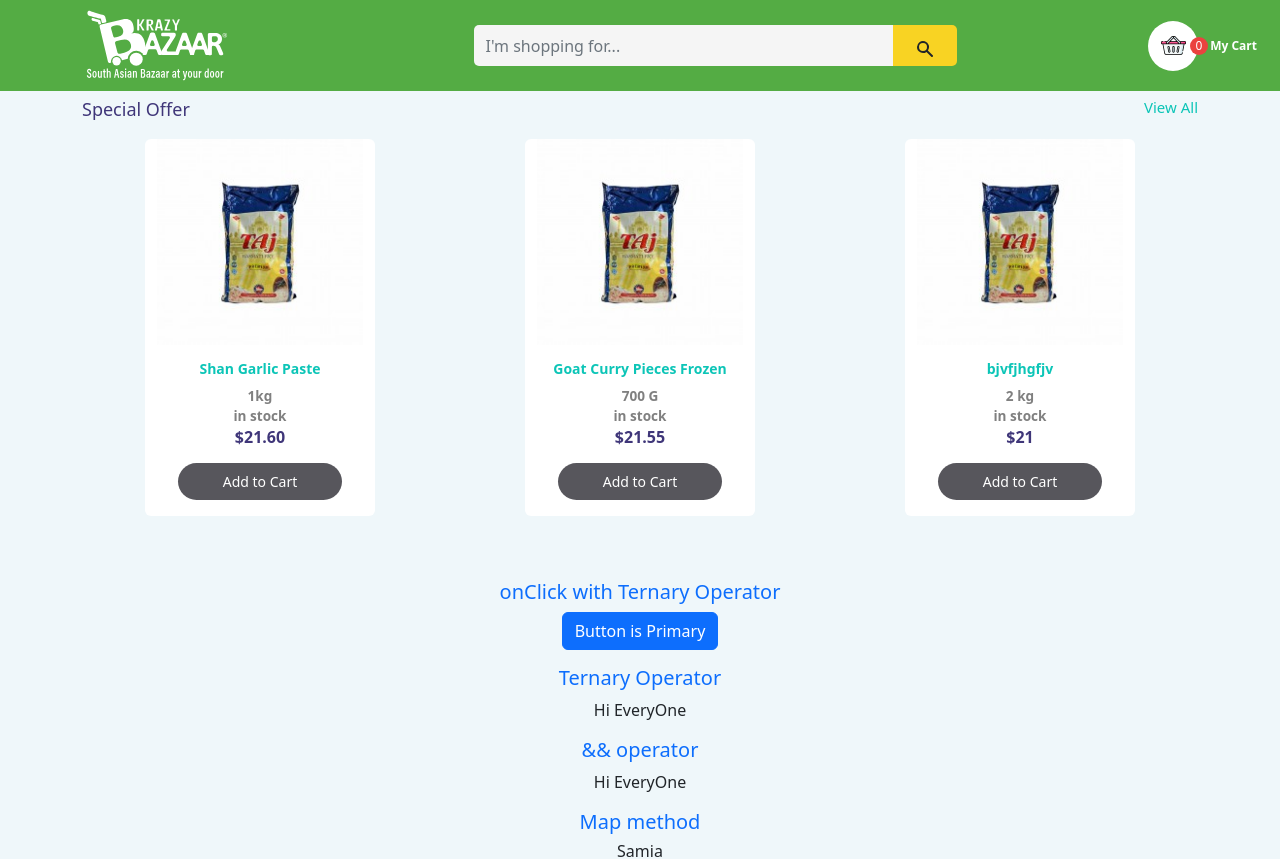
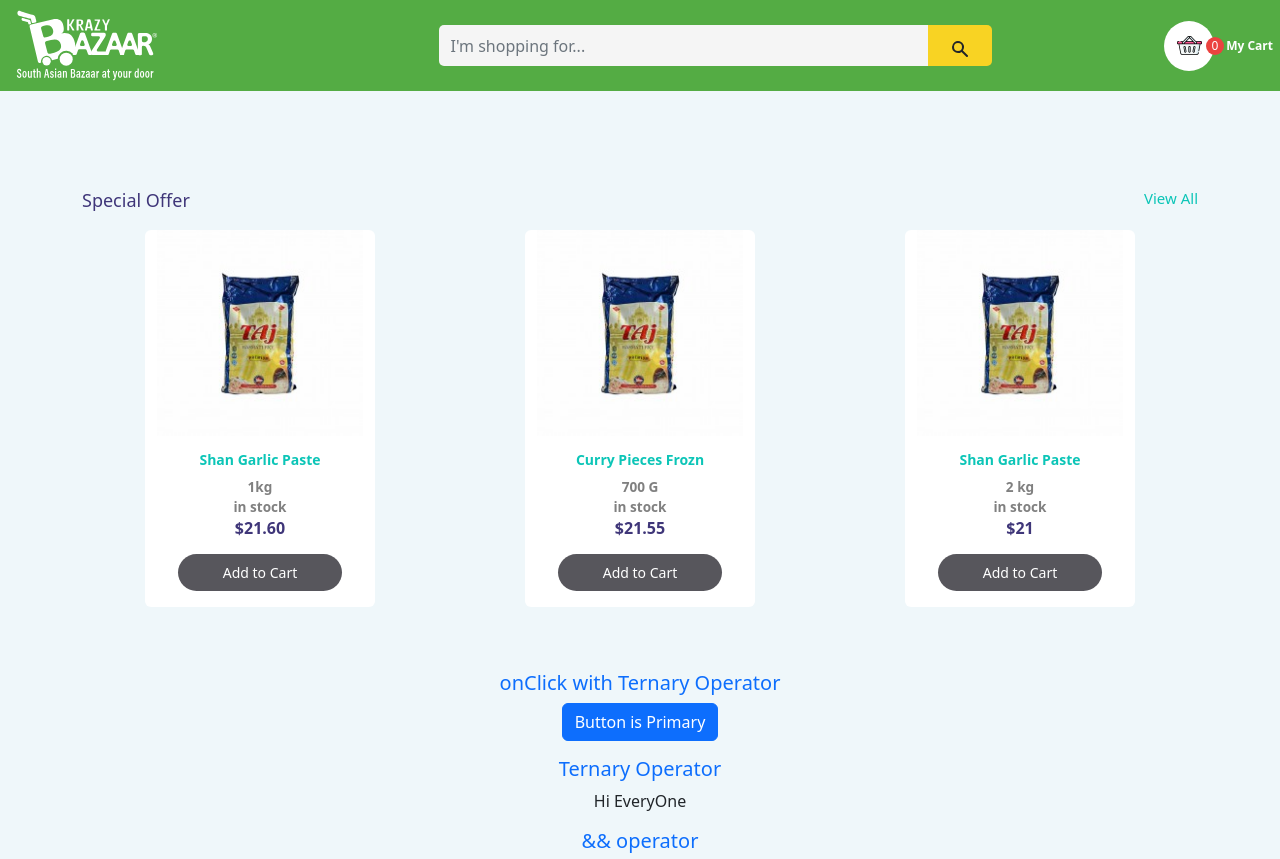
Before and after one commit to mrsamia/krazybazar_practice, a React (Create React App) app: page / in a window 1280 px wide. Shown: the top 859 px of the page. Built offline with nearby package versions, Linux system fonts and the light colour scheme.

Commit message:
SRM | Nav

```diff
--- a/src/Components/CardData.js
+++ b/src/Components/CardData.js
@@ -10,7 +10,7 @@
   {
     id: 2,
     quantity:1,
-    title: "Goat Curry Pieces Frozen",
+    title: "Curry Pieces Frozn",
     amount: "700 G",
     stock: "in stock",
     price: "$21.55",
@@ -18,7 +18,7 @@
   {
     id: 3,
     quantity:1,
-    title: "bjvfjhgfjv",
+    title: "Shan Garlic Paste",
     amount: "2 kg",
     stock: "in stock",
     price: "$21",
--- a/src/Components/CartInnerPart.js
+++ b/src/Components/CartInnerPart.js
@@ -9,31 +9,34 @@
     setValue(value + 1);
   }
   function DecClickHandler() {
-    setValue(value - 1);
+    setValue(value <= 0 ? value : value - 1);
   }
 
   return (
-    <div className="row d-flex align-items-center" style={{ height: "80px" }}>
-      <div className="col-2">
+    <div className="row d-flex align-items-center">
+      <div className="col-2 p-0">
         <span onClick={IncreaseHandler}>+</span>
         <br></br>
         <span>{value}</span>
         <br></br>
         <span onClick={DecClickHandler}>-</span>
       </div>
-      <div className="col-3" style={{ width: "45%" }}>
+      <div className="col-6 p-0 d-flex">
         <div>
-          <span className="black-bold-text">{props.title}</span>
-          <br></br>
-          <span style={{ fontWeight: "bold" }}>{props.price}</span>
+          <img className="img-flui" src={pic1} alt="img" />
+        </div>
+        <div className="d-flex align-items-center">
+          <div>
+            <span className="black-bold-text">{props.title}</span>
+            <br></br>
+            <span className="fw-bold">{props.price}</span>
+          </div>
         </div>
       </div>
-      <div className="col-2">
-        <p className="d-flex align-items-center" style={{ fontWeight: "bold" }}>
-          {props.price}
-        </p>
+      <div className="col-2 ">
+        <p className="d-flex align-items-center fw-bold">{props.price}</p>
       </div>
-      <div className="col-2">
+      <div className="col-2 p-0">
         <RxCross2 />
       </div>
     </div>
--- a/src/Components/Nav.js
+++ b/src/Components/Nav.js
@@ -1,42 +1,35 @@
 import React from "react";
 import Searchbtn from "./Searchbtn";
 import "./component.css";
+import "../Styles/nav.css";
 import logo from "../Images/updated-logo.svg";
 import myCart from "../Images/my-cart.svg";
-import Container from 'react-bootstrap/Container';
-
-import Navbar from 'react-bootstrap/Navbar';
+import Container from "react-bootstrap/Container";
+import Navbar from "react-bootstrap/Navbar";
+import Nav from "react-bootstrap/Nav";
 
 function Naav(props) {
   return (
-
-
-    <Navbar expand="lg" className="bgnav" fixed="top">
-
-      <Container className="d-flex justify-content-between">
-        <div>
+    <Navbar className="bgnav" expand="lg">
+      <Container fluid>
         <img className="brand-logo" src={logo} alt="img" />
-        </div>
-
-        <div className="w-100" style={{position:"relative"}}>
-          <Navbar.Toggle aria-controls="basic-navbar-nav"  />
-          <Navbar.Collapse id="basic-navbar-nav" style={{justifyContent:"center"}} >
+        <Navbar.Toggle aria-controls="navbarScroll" />
+        <Navbar.Collapse id="navbarScroll" className="nav-collapse-wrapper">
+          <Nav
+            className="me-auto my-2 my-lg-0 justify-content-center"
+            style={{ maxHeight: "100px", width: "100%" }}
+            navbarScroll
+          >
             <Searchbtn />
-            <div className="icon-white-rounded-bg d-flex justify-content-center align-items-center ">
+          </Nav>
+          <div className="icon-white-rounded-bg">
             <img src={myCart} alt="img" />
             <span className="counter">0</span>
             <span className="icon-title">My Cart</span>
           </div>
         </Navbar.Collapse>
-        </div>
       </Container>
-
     </Navbar>
-
-
-
-
-
   );
 }
 
--- a/src/Components/ProductCard.js
+++ b/src/Components/ProductCard.js
@@ -56,7 +56,7 @@
     <div className="container">
       <div className="row">
         {data.map((item) => (
-          <div className="col-4 pb-5">
+          <div className="col-sm-12 col-md-6 col-lg-4 pb-5">
             <div className="container card width">
               <img src={pic1} alt="img" />
               <div className="card-body">
--- a/src/Components/ShoppingCart.js
+++ b/src/Components/ShoppingCart.js
@@ -33,7 +33,7 @@
           </div>
           <div className="d-flex justify-content-between">
             <BlackBoldText name="Total Amount" />
-            <p className="" style={{ color: "red", fontWeight: "bold" }}>
+            <p className="text-danger fw-bold" >
               $13.30
             </p>
           </div>
--- a/src/Components/component.css
+++ b/src/Components/component.css
@@ -1,50 +1,4 @@
-.bgnav{
-    background-color: #54Ac44;
-  }
-.brand-logo{
-    height: 75px;
-    width: 150px;
-}
-.searchIcon{
-    background-color: #F8D323;
-}
-.icon-white-rounded-bg {
-    position: absolute;
-    height: 50px;
-    width: 50px;
-    background-color: white;
-    border-radius: 50%;
-    right: 0;
-}
-.counter{
-    position: absolute;
-    color: white;
-    font-size: 12px;
-    right: -10px;
-    background-color: #EB423F;
-    border-radius: 50%;
-    min-width: 18px;
-    height: 18px;
-}
-.icon-title{
-    position: absolute;
-    color: white;
-    font-size: 12px;
-    right: -59px;
-    font-weight: 700;
-}
 
-.input-group{
-    width:50%!important;
-}
-.form-control{
-    background-color: #f5f5f5!important;
-    border-color: #f5f5f5;
-    padding-right: 160px;
-    font-size: 14px;
-    border-radius: 5px 0px 0px 5px!important;
-    box-shadow: none;
-}
 
 .hiSearch {
     height: 41px;
@@ -102,7 +56,6 @@
 }
 
 .right{
-
     width: 380px!important;
     right: 0!important;
 }
@@ -157,3 +110,19 @@
     padding: 0px 6px;
     margin-bottom: auto;
 }
+.Img{
+    max-width: 100%;
+    height: auto;
+}
+.img-flui{
+    height: 70px;
+    width: 70px;
+}
+
+
+@media (max-width: 991.98px) {
+    .cartWrapper{
+        width: 100%;
+    }
+
+ }
--- /dev/null
+++ b/src/Styles/nav.css
@@ -0,0 +1,68 @@
+.bgnav{
+    background-color: #54Ac44;
+  }
+.brand-logo{
+    height: 75px;
+    width: 150px;
+}
+.searchIcon{
+    background-color: #F8D323;
+}
+.icon-white-rounded-bg {
+    position: absolute;
+    height: 50px;
+    width: 50px;
+    background-color: white;
+    border-radius: 50%;
+    right: 54px;
+    display: flex;
+    align-items: center;
+    justify-content: center;
+    /* right: 0; */
+}
+.counter{
+    position: absolute;
+    color: white;
+    font-size: 12px;
+    right: -10px;
+    background-color: #EB423F;
+    border-radius: 50%;
+    min-width: 18px;
+    height: 18px;
+}
+.icon-title{
+    position: absolute;
+    color: white;
+    font-size: 12px;
+    right: -59px;
+    font-weight: 700;
+}
+.nav-collapse-wrapper{
+    position: relative;
+}
+
+.input-group{
+    width:50%!important;
+}
+.form-control{
+    background-color: #f5f5f5!important;
+    border-color: #f5f5f5;
+    padding-right: 160px;
+    font-size: 14px;
+    border-radius: 5px 0px 0px 5px!important;
+    box-shadow: none;
+}
+@media (max-width: 991.98px) {
+    .input-group{
+        width: 100%!important;
+    }
+    .bgnav{
+        padding-bottom: 62px!important;
+      }
+      .nav-collapse-wrapper{
+        position: unset;
+    }
+    .icon-white-rounded-bg{
+        left: 11px;
+    }
+ }
```
Lines whose indentation alone changed are shown as unchanged.
